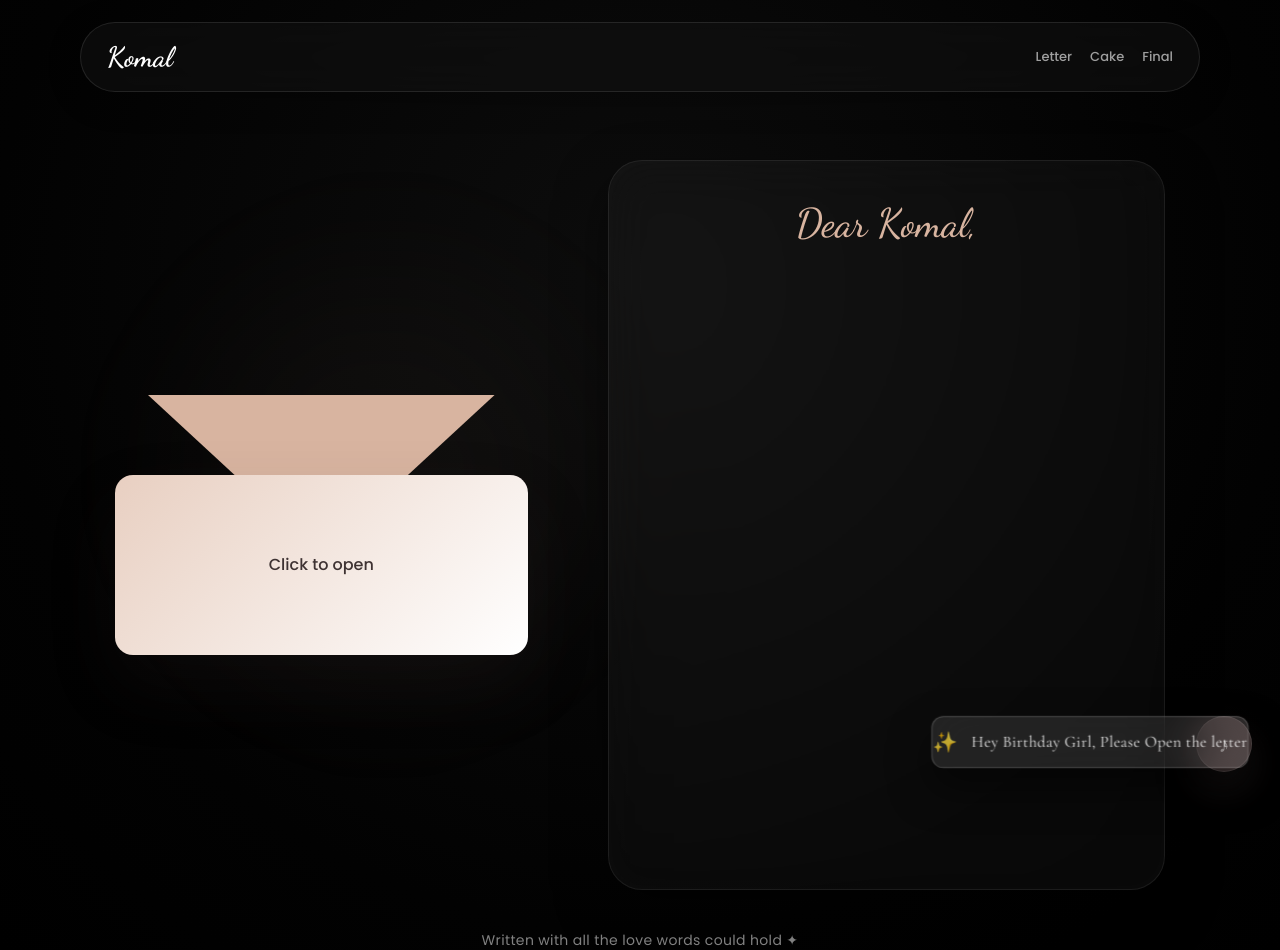
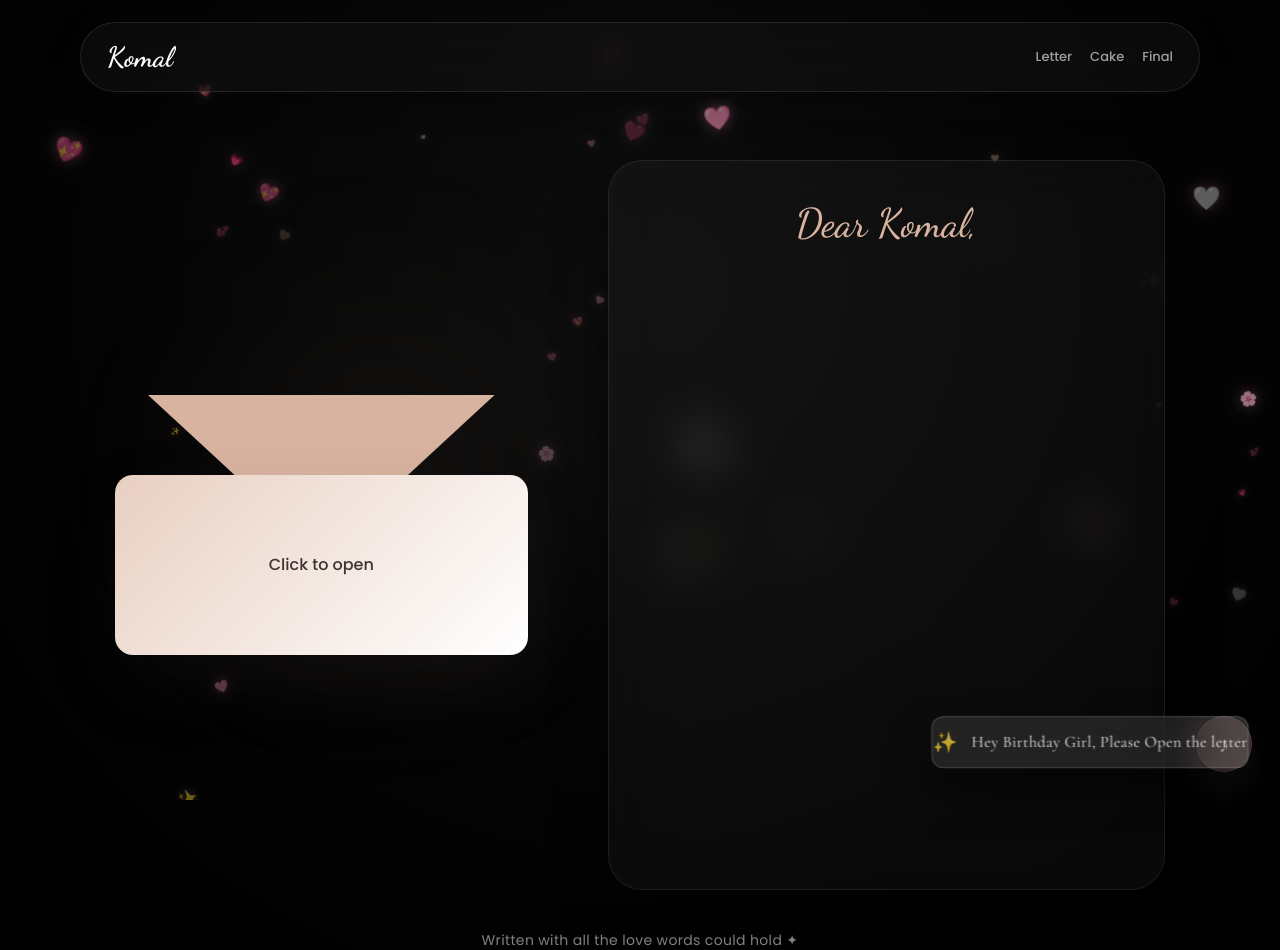
Before and after one commit to navaneetsharma22/Birthday_repo, a Next.js app: page /letter in a window 1280 px wide. Built offline with nearby package versions, Linux system fonts and the light colour scheme.

Commit message:
feat: implement interactive letter reading experience and final celebration page with GSAP animations

```diff
--- a/src/app/final/page.js
+++ b/src/app/final/page.js
@@ -4,6 +4,7 @@ import Link from 'next/link';
 import gsap from 'gsap';
 import { useGSAP } from '@gsap/react';
 import FloatingParticles from '@/components/FloatingParticles';
+import FloatingHearts from '@/components/FloatingHearts';
 
 export default function FinalPage() {
   const container = useRef(null);
@@ -64,6 +65,7 @@ export default function FinalPage() {
         }
       `}</style>
       <FloatingParticles />
+      <FloatingHearts count={65} />
 
       {/* Subtle warm glow behind the text */}
       <div
--- a/src/app/letter/page.js
+++ b/src/app/letter/page.js
@@ -4,6 +4,7 @@ import gsap from 'gsap';
 import { useGSAP } from '@gsap/react';
 import { useRouter } from 'next/navigation';
 import Toast from '@/components/Toast';
+import FloatingHearts from '@/components/FloatingHearts';
 import { SHOW_MEMORIES } from '@/config/settings';
 
 const PARAGRAPHS = [
@@ -145,6 +146,7 @@ export default function LetterPage() {
         background: 'radial-gradient(circle at 50% 30%, #0d0d0d 0%, #020202 70%, #000000 100%)'
       }}
     >
+      <FloatingHearts count={60} />
       <Toast message="Hey Birthday Girl, Please Open the letter" isVisible={showToast} onClose={() => setShowToast(false)} />
       {/* Subtle warm glow behind the envelope */}
       <div
--- /dev/null
+++ b/src/components/FloatingHearts.js
@@ -0,0 +1,100 @@
+'use client';
+import { useEffect, useRef } from 'react';
+import gsap from 'gsap';
+
+export default function FloatingHearts({ count = 65 }) {
+  const container = useRef(null);
+
+  useEffect(() => {
+    if (!container.current) return;
+
+    const hearts = container.current.querySelectorAll('.floating-heart');
+
+    hearts.forEach((h) => {
+      // Random starting positions across the screen
+      gsap.set(h, {
+        x: `random(0, ${window.innerWidth})`,
+        y: `random(0, ${window.innerHeight + 150})`,
+        opacity: 'random(0.15, 0.65)',
+        scale: 'random(0.5, 1.2)',
+        rotation: 'random(-30, 30)',
+      });
+
+      // Float upwards gently with soft horizontal sway
+      gsap.to(h, {
+        y: `-=${window.innerHeight + 300}`,
+        x: `+=random(-90, 90)`,
+        rotation: `+=random(-40, 40)`,
+        opacity: 0,
+        duration: 'random(9, 19)',
+        ease: 'none',
+        repeat: -1,
+        delay: 'random(0, 7)',
+      });
+    });
+  }, [count]);
+
+  // Array of varied small heart icons / symbols / SVGs
+  const heartTypes = [
+    '🤍', '🩷', '💖', '💗', '💕', '✨', '🌸',
+    'svg-rose', 'svg-champagne', 'svg-pink', 'svg-light'
+  ];
+
+  const hearts = Array.from({ length: count }).map((_, i) => {
+    const typeIndex = i % heartTypes.length;
+    const type = heartTypes[typeIndex];
+    const isSvg = type.startsWith('svg');
+
+    // Distinct sizes for depth variation: 10px to 22px
+    const sizes = [10, 12, 14, 16, 18, 20, 22];
+    const size = sizes[i % sizes.length];
+
+    if (isSvg) {
+      let fillColor = '#d8b4a0'; // champagne
+      if (type === 'svg-rose') fillColor = '#f472b6'; // rose pink
+      if (type === 'svg-pink') fillColor = '#fda4af'; // soft pink
+      if (type === 'svg-light') fillColor = '#ffffff'; // white glow
+
+      return (
+        <div
+          key={i}
+          className="floating-heart absolute pointer-events-none"
+          style={{
+            width: `${size}px`,
+            height: `${size}px`,
+            filter: `drop-shadow(0 0 6px ${fillColor}80)`,
+            willChange: 'transform, opacity',
+          }}
+        >
+          <svg
+            viewBox="0 0 24 24"
+            fill={fillColor}
+            className="w-full h-full opacity-80"
+          >
+            <path d="M12 21.35l-1.45-1.32C5.4 15.36 2 12.28 2 8.5 2 5.42 4.42 3 7.5 3c1.74 0 3.41.81 4.5 2.09C13.09 3.81 14.76 3 16.5 3 19.58 3 22 5.42 22 8.5c0 3.78-3.4 6.86-8.55 11.54L12 21.35z" />
+          </svg>
+        </div>
+      );
+    }
+
+    return (
+      <div
+        key={i}
+        className="floating-heart absolute pointer-events-none select-none"
+        style={{
+          fontSize: `${size}px`,
+          textShadow: '0 0 10px rgba(244,114,182,0.4), 0 0 18px rgba(216,180,160,0.3)',
+          willChange: 'transform, opacity',
+        }}
+      >
+        {type}
+      </div>
+    );
+  });
+
+  return (
+    <div ref={container} className="fixed inset-0 pointer-events-none z-0 overflow-hidden">
+      {hearts}
+    </div>
+  );
+}
```
